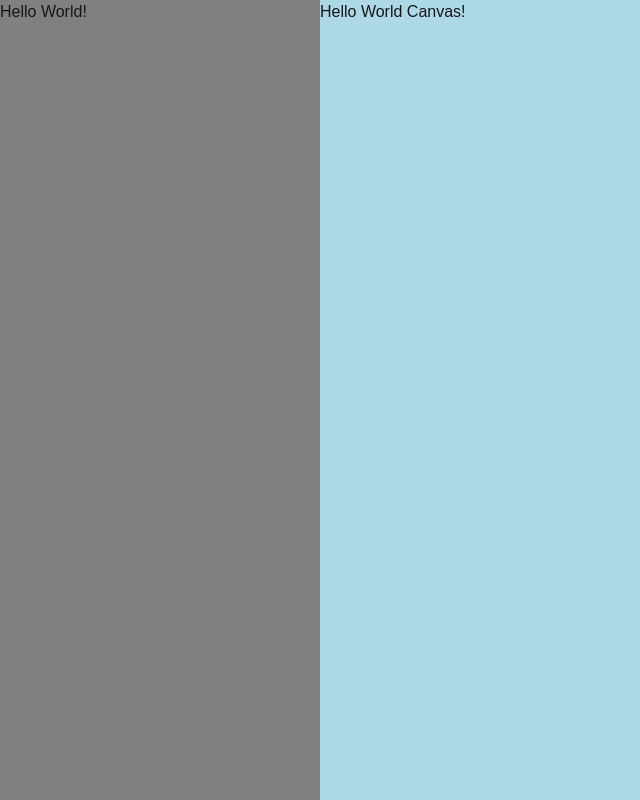
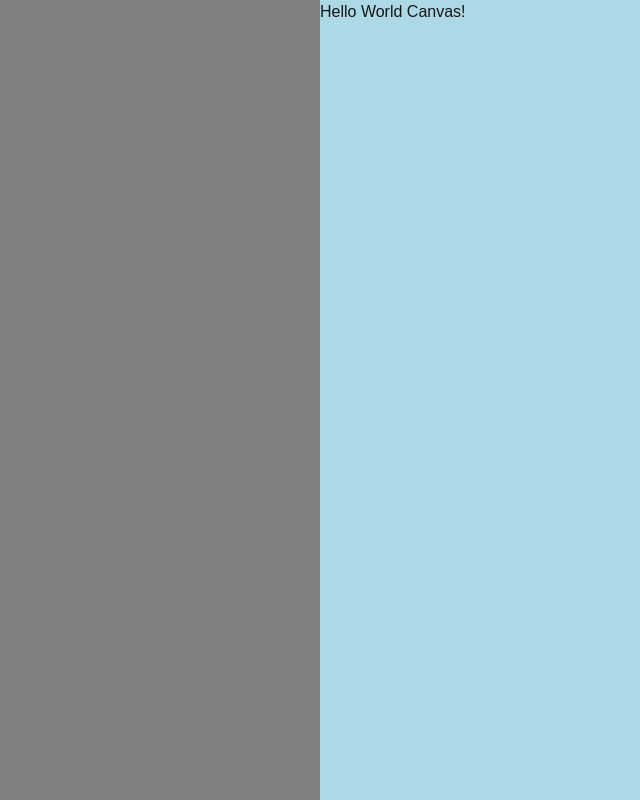
Before and after one commit to NatSatie/news-cropper, a Next.js app: page / in a window 1280 px wide. Shown: the whole page, without its empty margins (0-640 px from the left). Built offline with nearby package versions, Linux system fonts and the light colour scheme.

Commit message:
Add new packages

```diff
--- a/app/sidebar/sidebar.tsx
+++ b/app/sidebar/sidebar.tsx
@@ -1,8 +1,6 @@
 export default function Sidebar() {
   return (
     <div style={{ width: '25%', height: '100vh', backgroundColor: 'grey' }}>
-      {/* content= */}
-      Hello World!
     </div>
   );
 }
--- a/package.json
+++ b/package.json
@@ -10,10 +10,13 @@
   },
   "dependencies": {
     "konva": "^10.2.0",
+    "lucide-react": "^0.563.0",
     "next": "^16.1.6",
     "react": "19.2.3",
     "react-aria-components": "^1.14.0",
-    "react-dom": "19.2.3"
+    "react-dom": "19.2.3",
+    "tailwind-merge": "^3.4.0",
+    "tailwind-variants": "^3.2.2"
   },
   "devDependencies": {
     "@tailwindcss/postcss": "^4",
```
Also changed, not shown: 1 other file (tests, documents, lock files or other folders).
